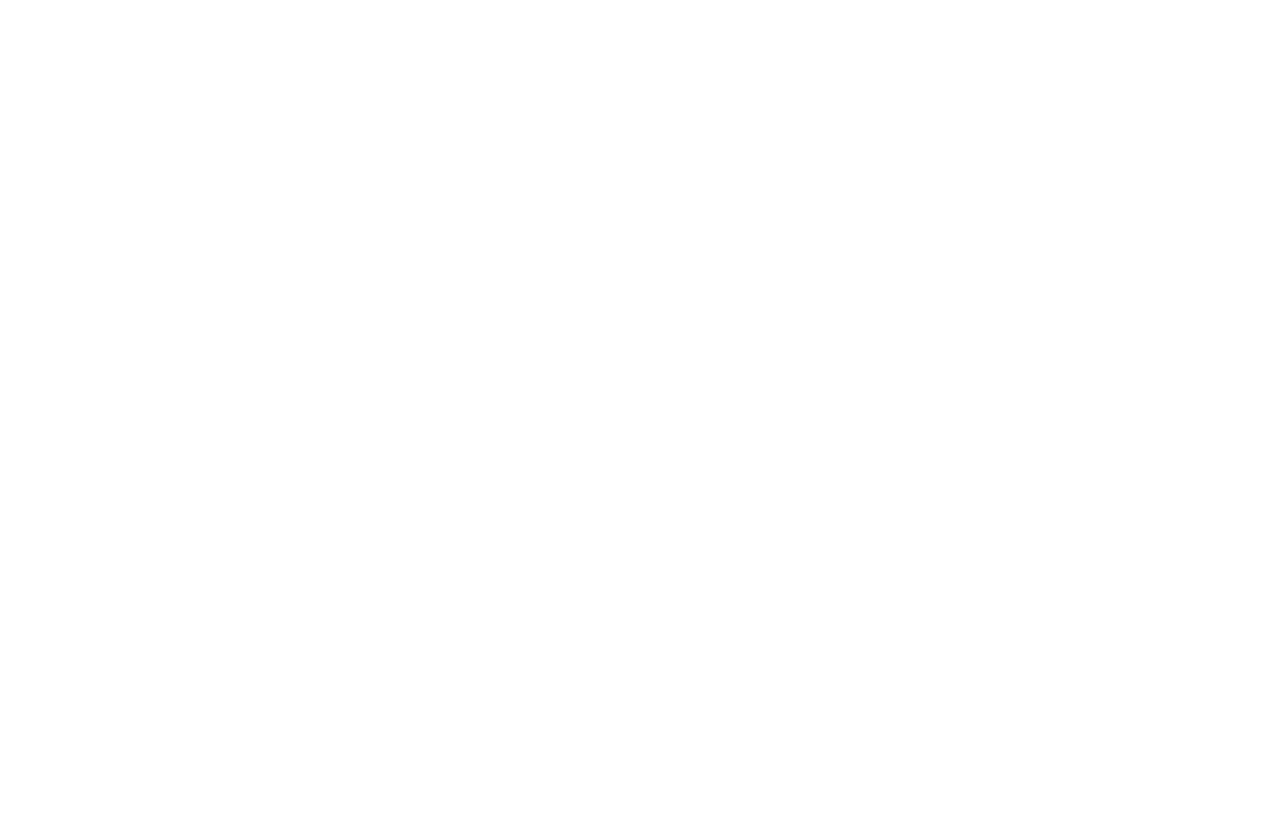
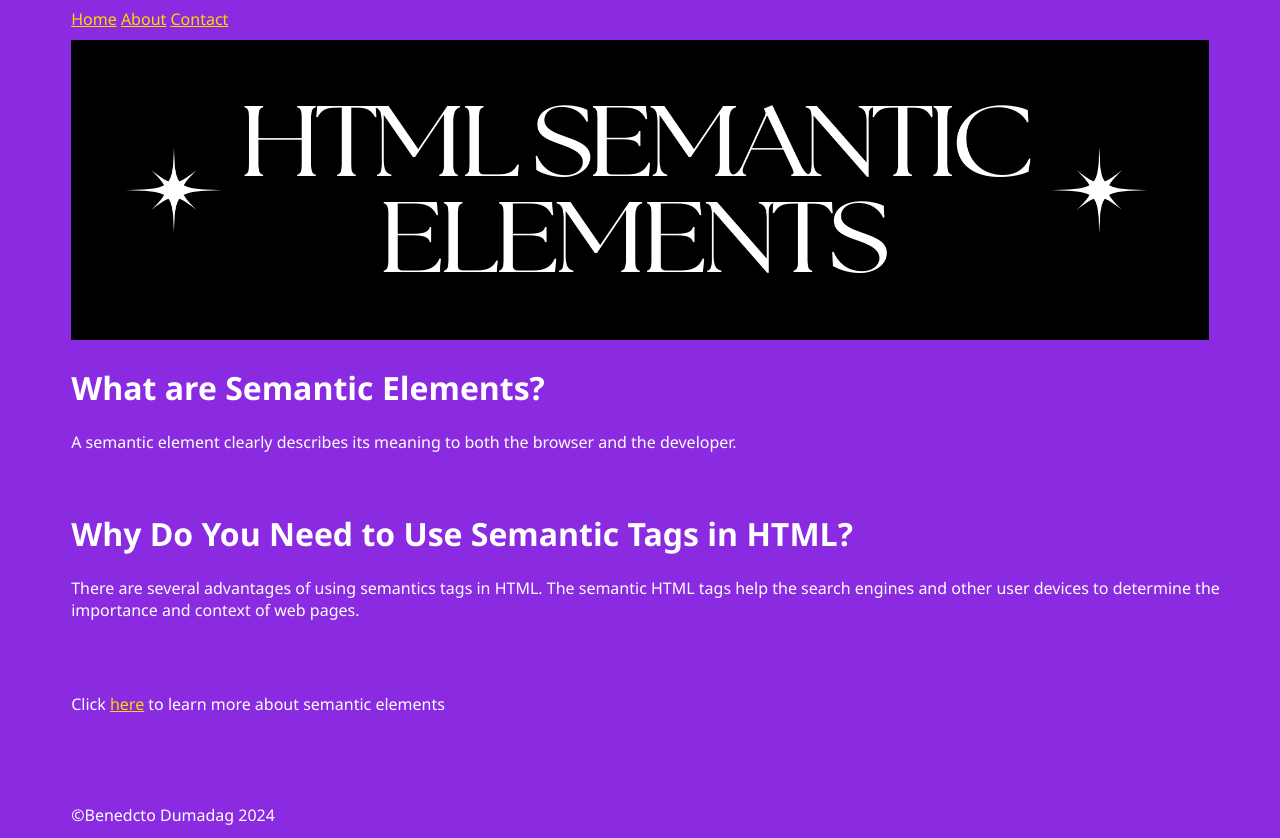
Before and after one commit to bendumadag/HTML_Semantic_Activity, a plain HTML site: page index.html in a window 1280 px wide. Before the commit the page ends 800 px from the top, so only its background shows below. Drawn offline with Linux system fonts and the light colour scheme.

Commit message:
Added sections and media

```diff
--- a/index.html
+++ b/index.html
@@ -3,31 +3,35 @@
 <head>
     <meta charset="UTF-8">
     <meta name="viewport" content="width=device-width, initial-scale=1.0">
-    <title>Document</title>
+    <title>HTML Semantic</title>
+    <link rel="stylesheet" href="style.css">
 </head>
 <body>
+
+    <nav>
+        <a href="index.html">Home</a>
+        <a href="About.html">About</a>
+        <a href="Contact.html">Contact</a>
+    </nav>
+
     <header>
-
+        <img src="images/hero.png" alt="hero" id="hero">
     </header>
 
-    <nav>
-
-    </nav>
-
     <main>
-
+        <h1>What are Semantic Elements?</h1>
+        <p>A semantic element clearly describes its meaning to both the browser and the developer.</p>
+        <br>
+        <h1>Why Do You Need to Use Semantic Tags in HTML?</h1>
+        <p>There are several advantages of using semantics tags in HTML. The semantic HTML tags help the search engines and other user devices to determine the importance and context of web pages.</p>
     </main>
-
+    <br><br>
     <article>
-
+        Click <a href="https://www.w3schools.com/html/html5_semantic_elements.asp">here</a>  to learn more about semantic elements
     </article>
 
-    <section>
-
-    </section>
-
     <footer>
-
+        &copyBenedcto Dumadag 2024
     </footer>
 </body>
 </html>
--- /dev/null
+++ b/style.css
@@ -0,0 +1,35 @@
+body{
+    background-color: blueviolet;
+    color: white;
+    font-family:'Segoe UI', Tahoma, Geneva, Verdana, sans-serif;
+}
+
+a{
+    color: gold;
+}
+
+#hero{
+    width: 90%;
+    height: 300px;
+    margin:0px 0px 0px 5%;
+}
+
+nav{
+    margin: 0 0 10px 5%;
+}
+
+footer{
+    margin: 7% 0 1% 5%;
+}
+
+main,article{
+    margin: 1% 0 0 5%;
+}
+
+section{
+    margin: 5% 0 0 3%;
+}
+
+h3{
+    text-align: center;
+}
```
Also changed, not shown: about.html (added, +30 -0 lines), images/Hero.png (added).
